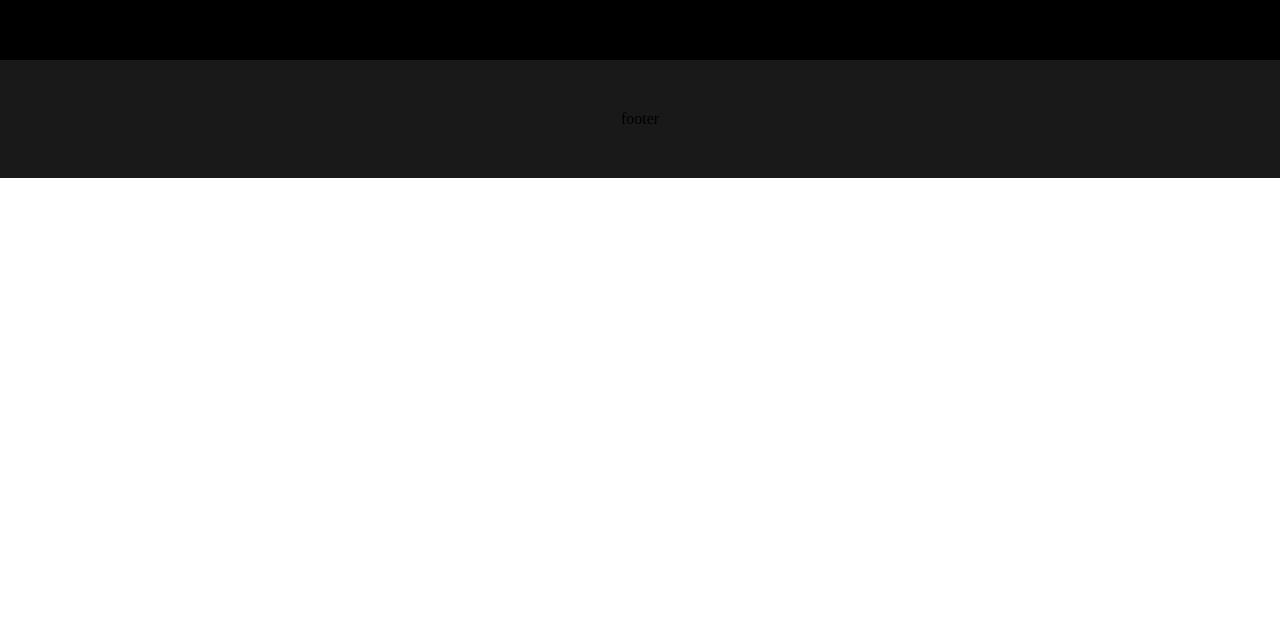
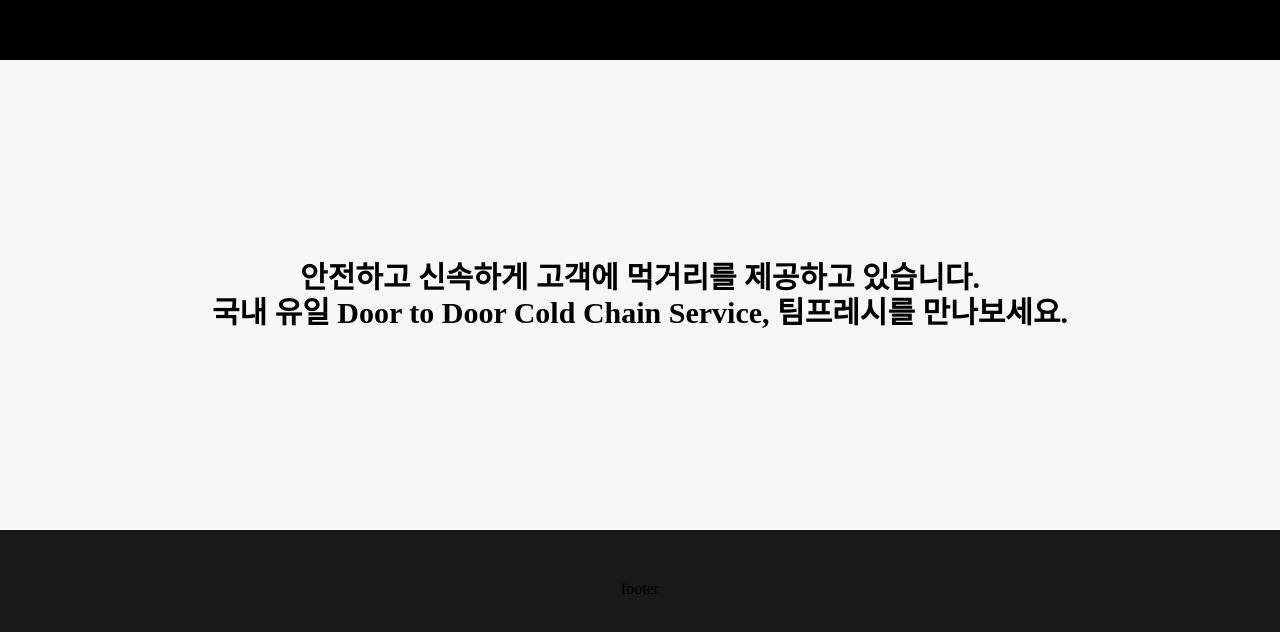
Before and after one commit to KongWooJeong/TeamFreash, a React (Create React App) app: page / in a window 1280 px wide. Shown: the part 740-1372 px from the top of the page. Before the commit the page ends 918 px from the top, so only its background shows below. Built offline with nearby package versions, Linux system fonts and the light colour scheme.

Commit message:
feat: Add introduce css styles

```diff
--- /dev/null
+++ b/src/components/Introduce.tsx
@@ -0,0 +1,30 @@
+import React from "react";
+
+import styled from "styled-components";
+
+const IntroduceWrapper = styled.div`
+  position: relative;
+  display: table;
+  width: 100%;
+  padding: 200px 0;
+  background: rgba(0, 0, 0, 0.03);
+  overflow: hidden;
+  font-family: "Pretendard";
+  text-align: center;
+  font-weight: 600;
+  font-size: 30px;
+  line-height: 35px;
+  color: #000;
+`;
+
+const Introduce: React.FC = () => {
+  return (
+    <IntroduceWrapper>
+      안전하고 신속하게 고객에 먹거리를 제공하고 있습니다.
+      <br />
+      국내 유일 Door to Door Cold Chain Service, 팀프레시를 만나보세요.
+    </IntroduceWrapper>
+  );
+};
+
+export default Introduce;
--- a/src/pages/Main.tsx
+++ b/src/pages/Main.tsx
@@ -3,11 +3,13 @@
 import styled from "styled-components";
 
 import Image from "../components/Image";
+import Introduce from "../components/Introduce";
 
 const Main: React.FC = () => {
   return (
     <>
       <Image />
+      <Introduce />
     </>
   );
 };
```
